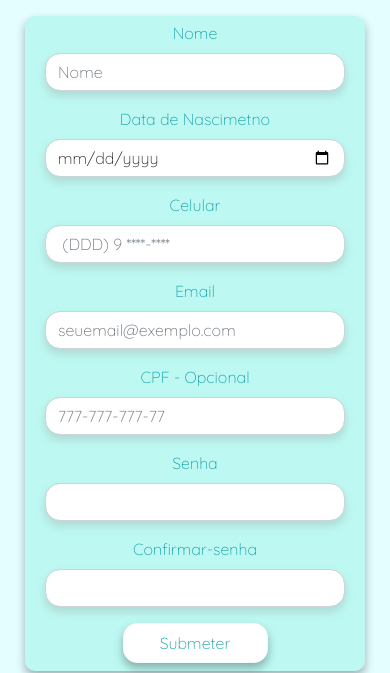
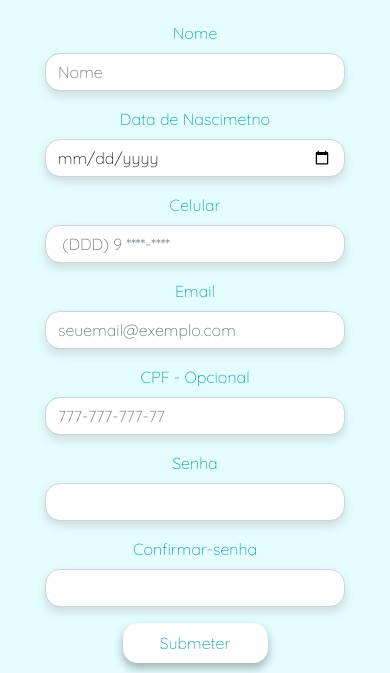
Before and after one commit to BPernes/QuickWait-FrontEnd, a website: page src/pages/signup.html in a window 390 px wide. Shown: the part 180-853 px from the top of the page. Drawn offline with nearby package versions, Linux system fonts and the light colour scheme.

Commit message:
Retirando background color e box shadow do form container

```diff
--- a/src/pages/local-styles/signup.css
+++ b/src/pages/local-styles/signup.css
@@ -48,11 +48,9 @@
     }
 
     .form-container {
-        background-color: #bdf9f2;
         border-radius: 10px;
         width: 340px;
         height: 655px;
-        box-shadow: 0px 5px 10px rgb(0, 0, 0, 0.3);
         padding-top: 5px;
     }
 
```
